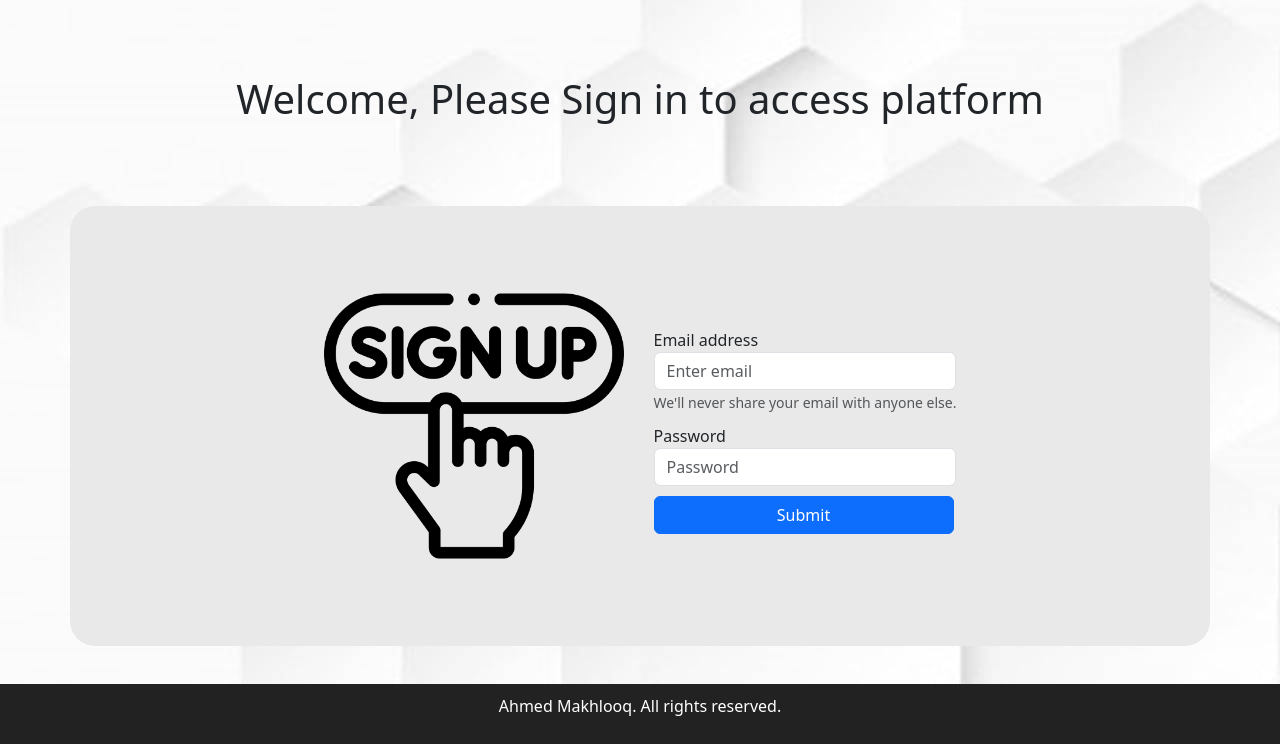
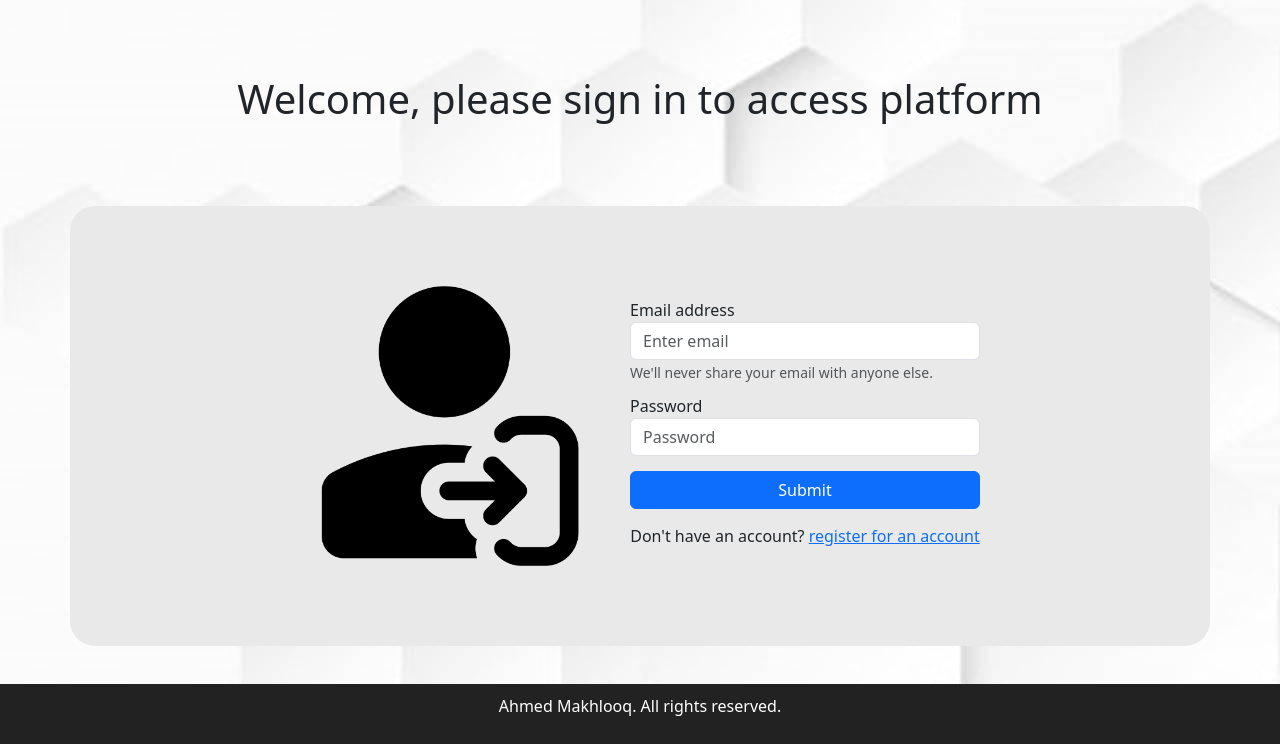
Before and after one commit to AhmedMakhlooqDev/php_BAB_test, a PHP site: page /interface/login.php in a window 1280 px wide. Shown: the part 56-800 px from the top of the page. Run offline with PHP 8.4, Linux system fonts and the light colour scheme.

Commit message:
updated images

```diff
--- a/css/login.css
+++ b/css/login.css
@@ -22,8 +22,10 @@ body {
 }
 
 .btn-primary {
-    margin-top: 10px;
-    width: 300px;
+    margin-top: 15px;
+    margin-bottom: 15px;
+    width: 350px;
+
 }
 
 .title {
@@ -37,3 +39,7 @@ body {
     margin-top: 10px;
 
 }
+
+.alternate{
+    text-align: center;
+}
--- a/css/register.css
+++ b/css/register.css
@@ -26,6 +26,10 @@ body {
     margin-top: 10px;
 }
 
+.alternate{
+    text-align: center;
+}
+
 .title {
     display: flex;
     justify-content: center;
--- a/interface/login.php
+++ b/interface/login.php
@@ -102,12 +102,12 @@ if (isset($_POST['submit'])) {
     ?>
 
     <div class="title">
-        <h1>Welcome, Please Sign in to access platform </h1>
+        <h1>Welcome, please sign in to access platform </h1>
     </div>
 
     <div class="container">
 
-        <img class="image" src="../images/sm.png" width="300" height="300" />
+        <img class="image" src="../images/log.png" width="300" height="300" />
 
         <form method="post">
             <div class="form-group">
@@ -119,9 +119,11 @@ if (isset($_POST['submit'])) {
                 <label for="passwordTxt">Password</label>
                 <input type="password" class="form-control" id="exampleInputPassword1" placeholder="Password" name="password" />
             </div>
+            <button type="submit" name="submit" class="btn btn-primary">Submit</button>
+            <p class="alternate">Don't have an account? <a href="register.php">register for an account</a></p>
 
-            <button type="submit" name="submit" class="btn btn-primary">Submit</button>
         </form>
+
 
     </div>
 
--- a/interface/register.php
+++ b/interface/register.php
@@ -54,7 +54,7 @@ if (isset($_POST['submit'])) {
     ?>
 
     <div class="title">
-        <h1>Welcome, Please Sign up to access platform </h1>
+        <h1>Welcome, please register to access platform </h1>
     </div>
 
     <div class="container">
@@ -89,6 +89,8 @@ if (isset($_POST['submit'])) {
             </div>
 
             <button type="submit" name="submit" class="btn btn-primary">Submit</button>
+
+            <p class="alternate">already have an account? <a href="login.php">Sign in</a></p>
         </form>
     </div>
 
```
Also changed, not shown: images/log.png (added), 1 other file.
